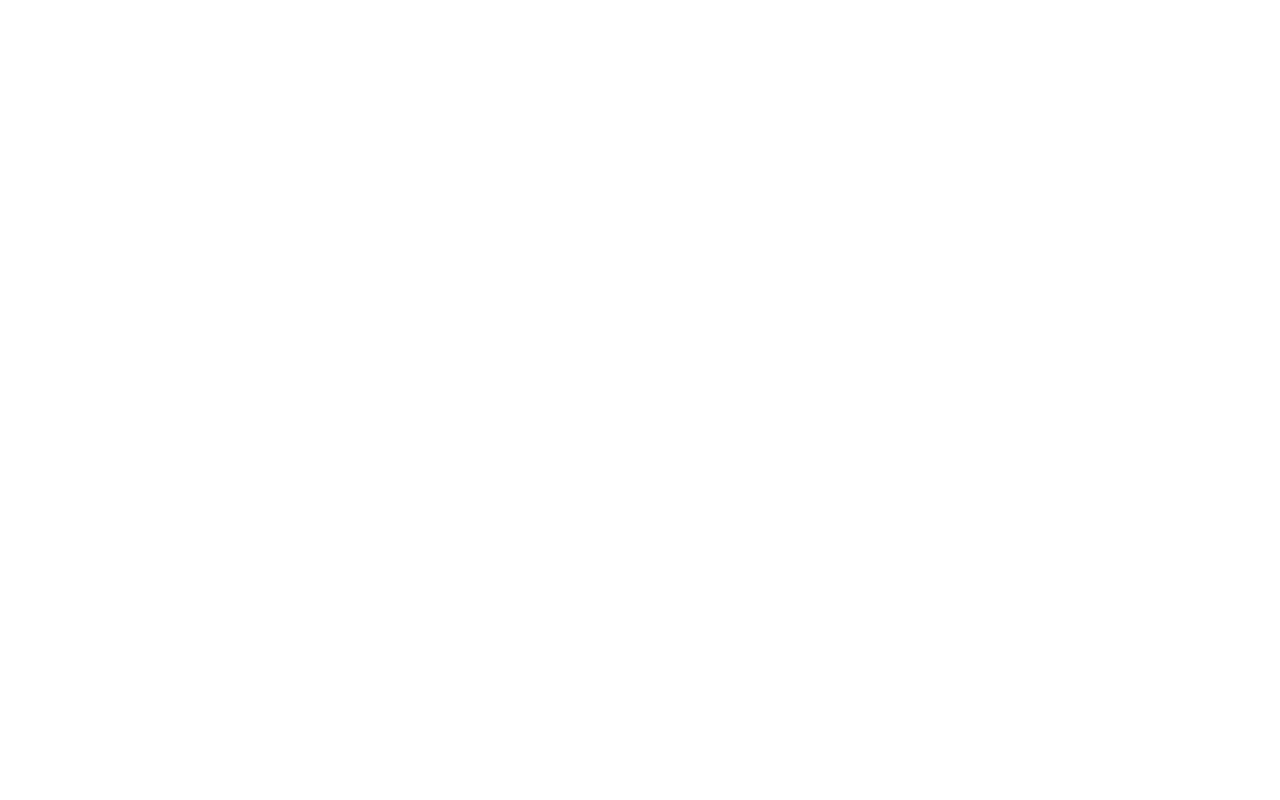
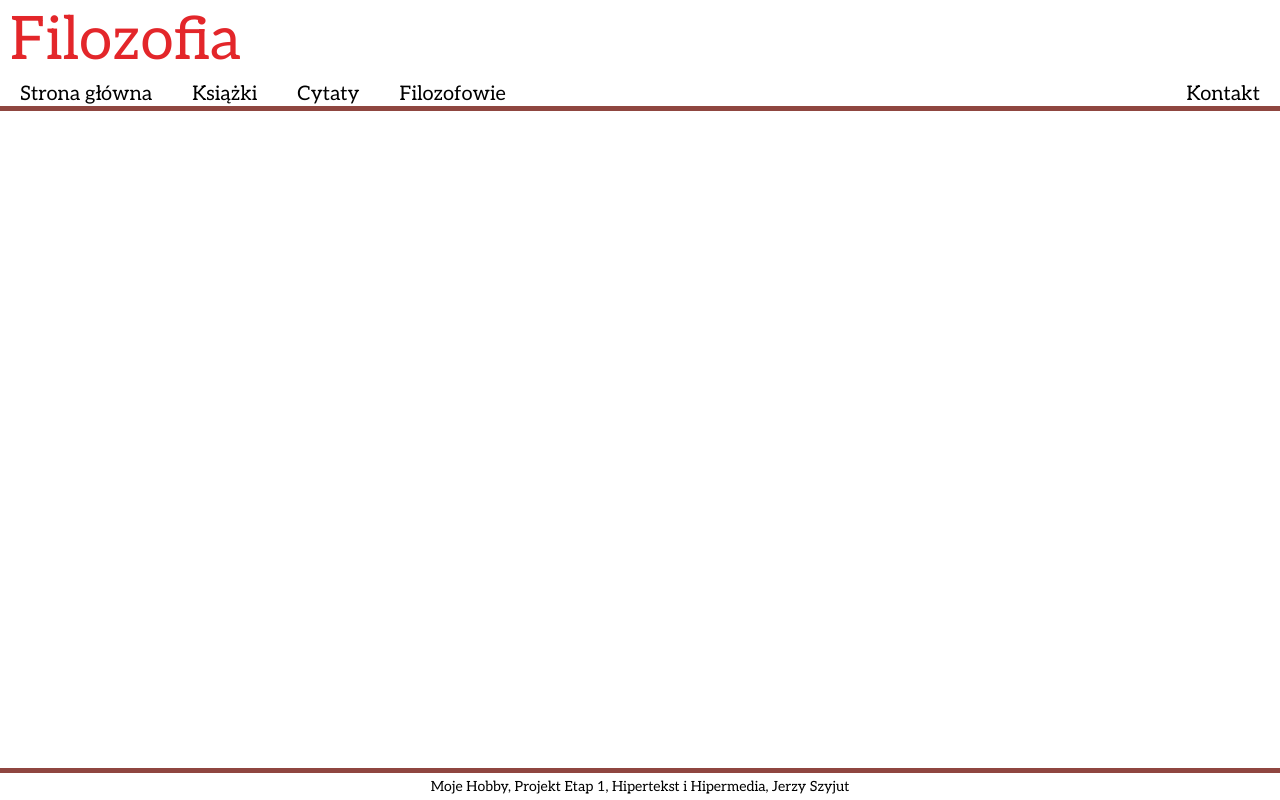
Before and after one commit to jerzyszyjut/HiH-Project-1, a plain HTML site: page index.html in a window 1280 px wide. Drawn offline with Linux system fonts and the light colour scheme.

Commit message:
Create initial webpage layout

```diff
--- a/css/index.css
+++ b/css/base.css
@@ -1,3 +1,9 @@
+:root {
+    --color-primary: #ffffff;
+    --color-secondary: #8f4640;
+    --color-tertiary: #e3262a;
+}
+
 * {
     margin: 0;
     padding: 0;
@@ -12,4 +18,5 @@
 html {
     box-sizing: border-box;
     font-size: 62.5%;
+    font-family: 'Aleo', serif;
 }
--- /dev/null
+++ b/css/main.css
@@ -0,0 +1,57 @@
+body {
+    display: flex;
+    flex-direction: column;
+    padding-bottom: 3.2rem;
+
+}
+
+body>* {
+    width: 100%;
+}
+
+header {
+    font-size: 6rem;
+    color: var(--color-tertiary);
+    padding: 0.5rem 1rem 0.5rem 1rem;
+}
+
+nav ul {
+    list-style: none;
+    display: flex;
+    width: 100%;
+    border-bottom: 0.5rem solid var(--color-secondary);
+    justify-content: flex-start;
+}
+
+nav ul li {
+    padding: 0 2rem;
+    font-size: 2rem;
+}
+
+nav ul li:last-child {
+    margin-left: auto;
+}
+
+a {
+    color: black;
+    text-decoration: none;
+    transition: all 0.2s;
+}
+
+a:visited {
+    color: inherit;
+    text-decoration: inherit;
+}
+
+a:hover {
+    color: var(--color-tertiary);
+}
+
+footer {
+    font-size: 1.4rem;
+    padding: 0.5rem 1rem 0.5rem 1rem;
+    border-top: 0.5rem solid var(--color-secondary);
+    position: fixed;
+    bottom: 0;
+    text-align: center;
+}
--- a/index.html
+++ b/index.html
@@ -5,15 +5,32 @@
     <meta charset="UTF-8">
     <meta http-equiv="X-UA-Compatible" content="IE=edge">
     <meta name="viewport" content="width=device-width, initial-scale=1.0">
-    <title>Filozofia</title>
-    <link rel="stylesheet" href="css/index.css">
+    <link rel="preconnect" href="https://fonts.googleapis.com">
+    <link rel="preconnect" href="https://fonts.gstatic.com" crossorigin>
+    <link href="https://fonts.googleapis.com/css2?family=Aleo:ital,wght@0,300;0,400;0,700;1,300;1,400&display=swap"
+        rel="stylesheet">
+    <title>Moje hobby - filozofia</title>
+    <link rel="stylesheet" href="css/base.css">
+    <link rel="stylesheet" href="css/main.css">
 </head>
 
 <body>
-    <header></header>
-    <nav></nav>
-    <section></section>
-    <footer></footer>
+    <header>
+        Filozofia
+    </header>
+    <nav>
+        <ul>
+            <li><a href="index.html">Strona główna</a></li>
+            <li><a href="ksiazki.html">Książki</a></li>
+            <li><a href="cytaty.html">Cytaty</a></li>
+            <li><a href="filozofowie.html">Filozofowie</a></li>
+            <li><a href="kontakt.html">Kontakt</a></li>
+        </ul>
+    </nav>
+    <div class="content">
+
+    </div>
+    <footer>Moje Hobby, Projekt Etap 1, Hipertekst i Hipermedia, Jerzy Szyjut</footer>
 </body>
 
 </html>
```
